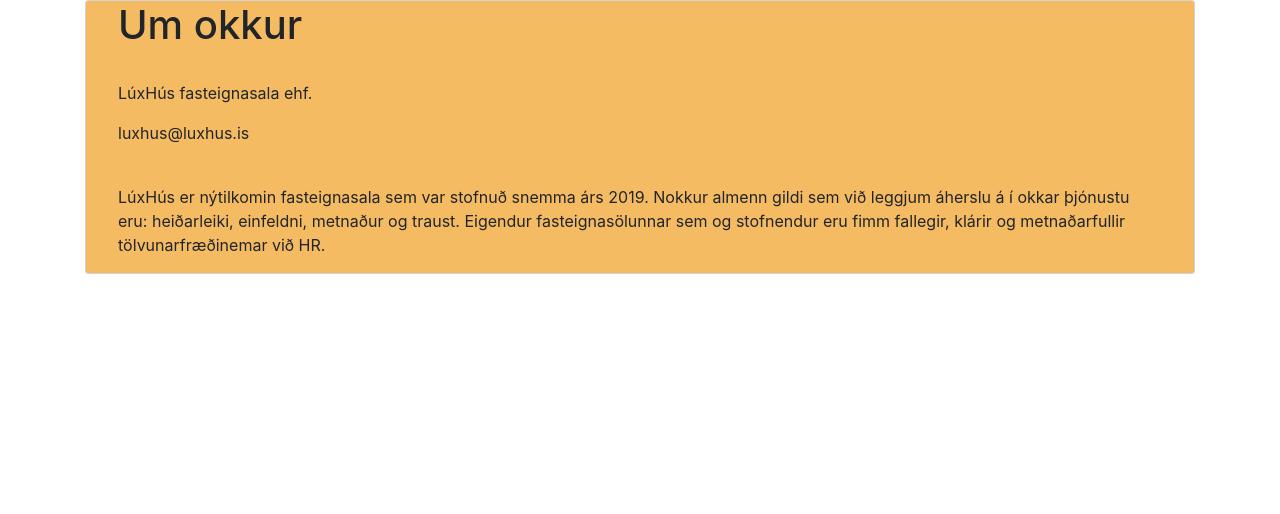
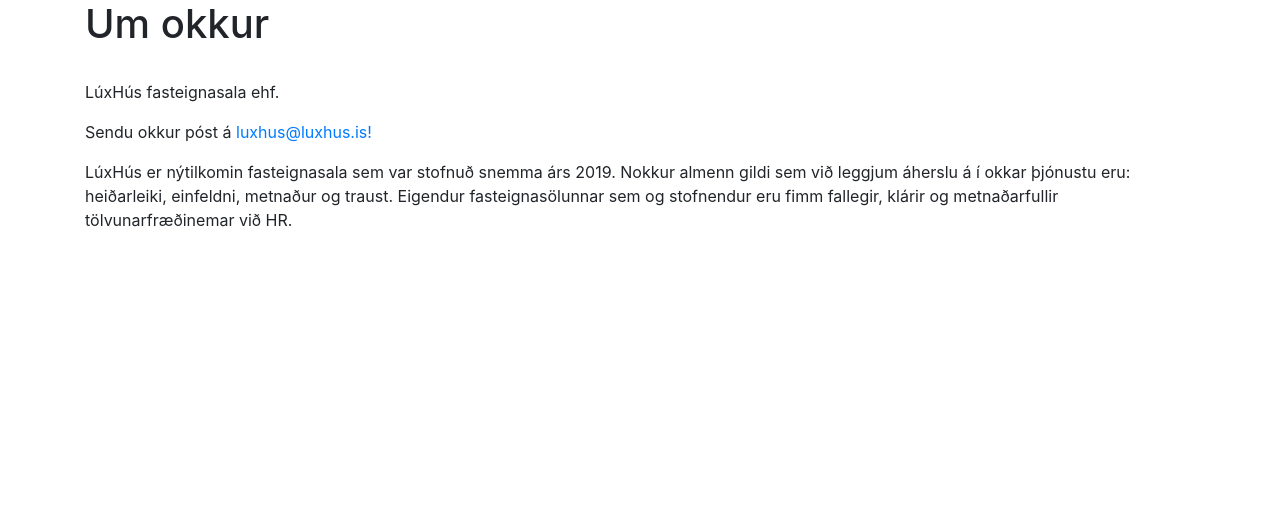
Before and after one commit to pker98/verklegt2, a Django app: template project/templates/um_okkur/um_okkur.html in a window 1280 px wide. Shown: the part 74-588 px from the top of the page. Run offline with Django 3.2, Linux system fonts and the light colour scheme; the template is opened without the code that fills it, so the values that code supplies are empty; some libraries are stand-ins or nearby versions.

Commit message:
about page

```diff
--- a/project/templates/um_okkur/um_okkur.html
+++ b/project/templates/um_okkur/um_okkur.html
@@ -1,11 +1,10 @@
 {% extends "fasteignasala/../base.html" %}
 {% block content %}
-    <div class="search-input orange-background">
+    <div class="um_okkur">
     <h1>Um okkur</h1>
     <br>
     <p>LúxHús fasteignasala ehf.</p>
-    <p>luxhus@luxhus.is</p>
-    <br>
+    <p style="display: inline-block;">Sendu okkur póst á</p> <a style="display: inline-block;" href = "mailto: luxhus@luxhus.is">luxhus@luxhus.is!</a>
     <p>LúxHús er nýtilkomin fasteignasala sem var stofnuð snemma árs 2019. Nokkur almenn gildi sem við leggjum áherslu á í okkar þjónustu eru:
         heiðarleiki, einfeldni, metnaður og traust. Eigendur fasteignasölunnar sem og stofnendur eru fimm fallegir, klárir og metnaðarfullir
         tölvunarfræðinemar við HR.</p>
```
